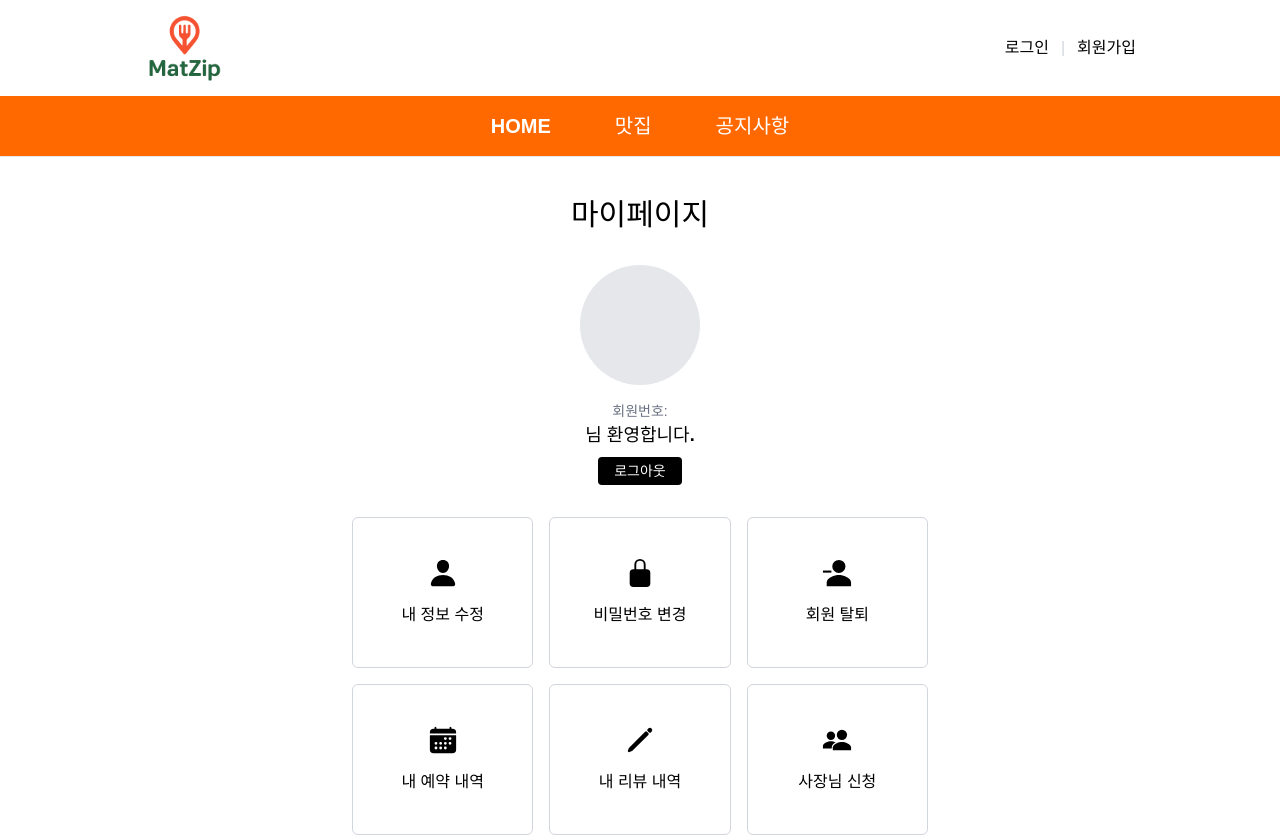
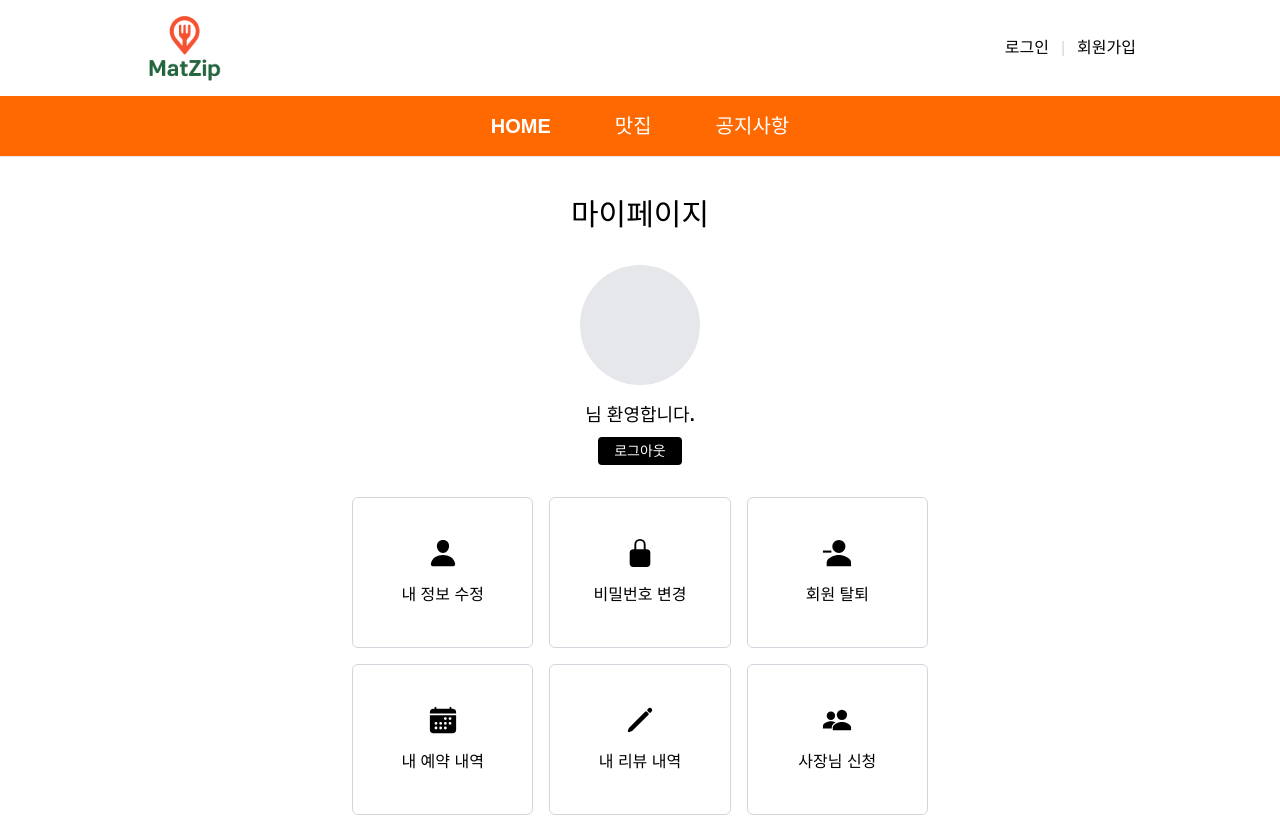
Before and after one commit to ggkama/MatZip-front, a React (Vite) app: page /my-page in a window 1280 px wide. Shown: the top 837 px of the page. Built offline with nearby package versions, Linux system fonts and the light colour scheme; no server answers.

Commit message:
20250708

```diff
--- a/src/components/Mypage/MyInfo/Mypage.jsx
+++ b/src/components/Mypage/MyInfo/Mypage.jsx
@@ -17,6 +17,7 @@ const MyPage = () => {
 
   const [userInfo, setUserInfo] = useState({
     userNo: null,
+    userId: "",
     userName: "",
     profileImage: null,
   });
@@ -29,6 +30,7 @@ const MyPage = () => {
 
         setUserInfo({
           userNo: data.userNo,
+          userId: data.userId,
           userName: data.userName,
           profileImage: data.profileImage
             ? `${API_URL}${data.profileImage}`
@@ -63,7 +65,9 @@ const MyPage = () => {
         ) : (
           <div className="w-30 h-30 bg-gray-200 rounded-full flex items-center justify-center text-3xl mb-4" />
         )}
-        <p className="text-sm text-gray-500">회원번호: {userInfo.userNo}</p>
+        <p className="text-sm text-gray-500">
+          <strong>{userInfo.userId}</strong>{" "}
+        </p>
         <p className="text-lg font-bold">{userInfo.userName}님 환영합니다.</p>
         <button
           onClick={handleLogout}
```
